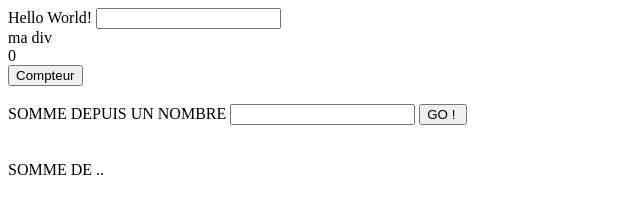
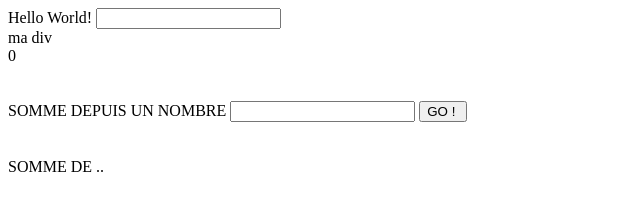
Before and after one commit to Aurelien240/DW19.JS, a plain HTML site: page index.html in a window 1280 px wide. Shown: the whole page, without its empty margins (0-640 px from the left). Drawn offline with Linux system fonts and the light colour scheme.

Commit message:
first commit

```diff
--- a/index.html
+++ b/index.html
@@ -23,7 +23,7 @@
     <input type="text" id="texte" oninput="ecrire()">
     <div id="madiv" > ma div </div>
     <div id="madiv2" > 0 </div>
-    <input type="button" value="Compteur" id="Compteur" onclick="boutton()">
+    <!-- <input type="button" value="Compteur" id="Compteur" onclick="boutton()"> -->
 
     <!-- TABLE DE MULTIPLICATION
     <input type="text" id="multiplication_texte" value=""   >
```
